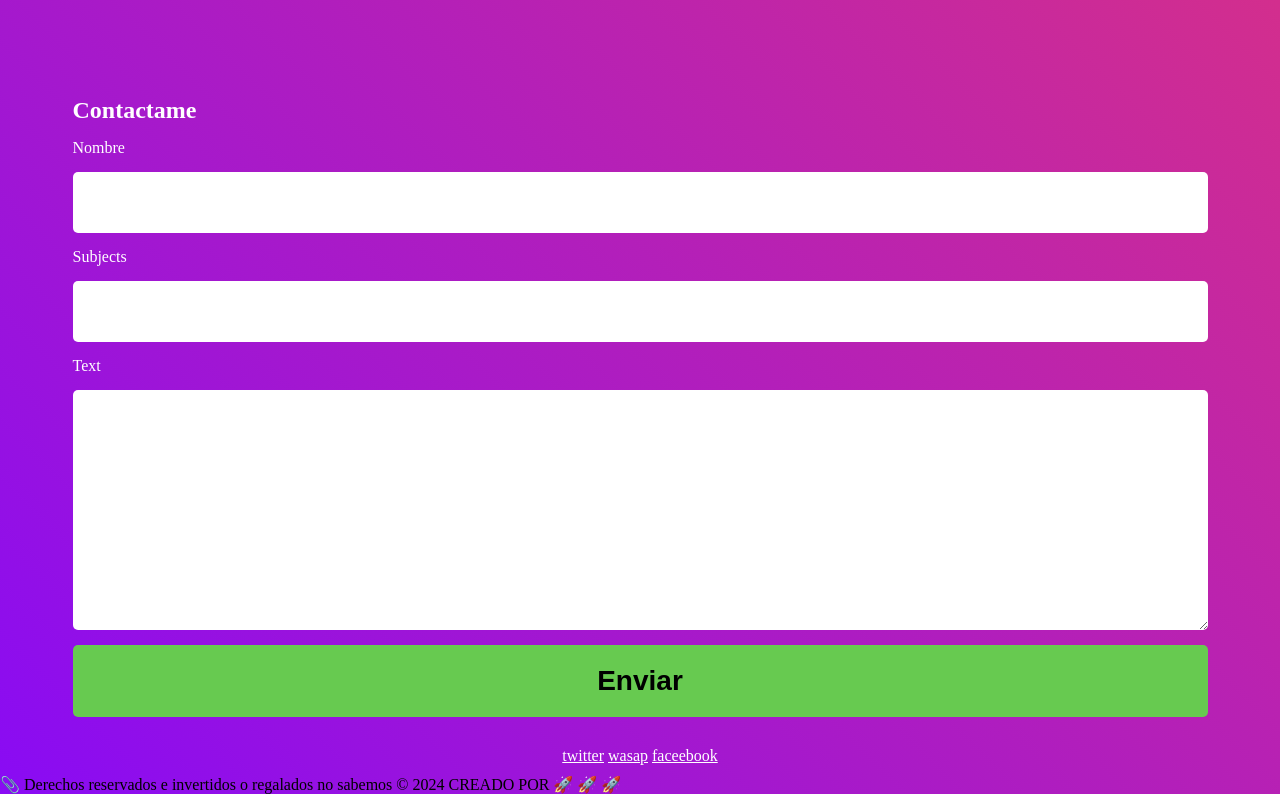
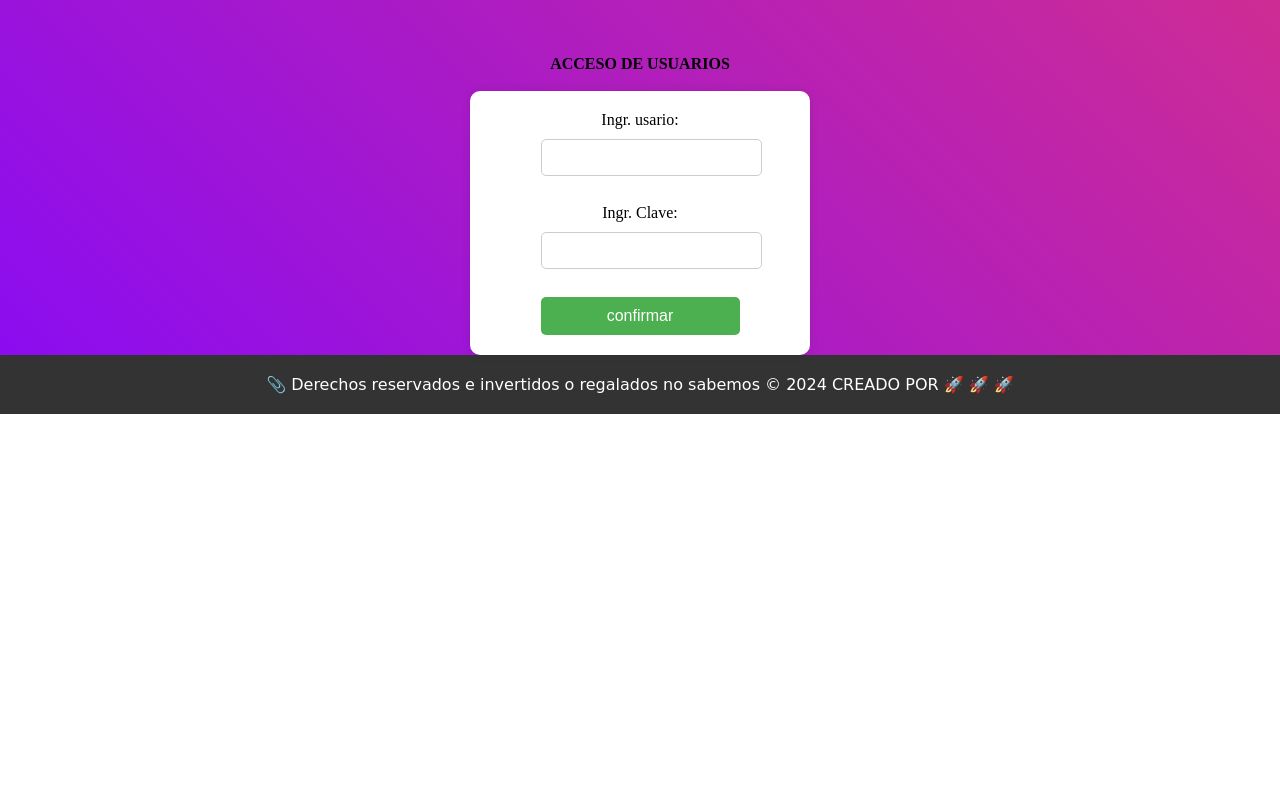
Before and after one commit to Olifame/Elduro, a plain HTML site: page index.html in a window 1280 px wide. Shown: the part 1013-1807 px from the top of the page. After the commit the page ends 1427 px from the top, so only its background shows below. Drawn offline with nearby package versions, Linux system fonts and the light colour scheme; a web font is replaced by a local one.

Commit message:
Centrar formulario

```diff
--- a/index.html
+++ b/index.html
@@ -7,7 +7,6 @@
     <link rel="preconnect" href="https://fonts.googleapis.com">
     <link rel="preconnect" href="https://fonts.gstatic.com" crossorigin>
     <link href="https://fonts.googleapis.com/css2?family=Badeen+Display&family=Playwrite+TZ+Guides&display=swap" rel="stylesheet">
-<script src="https://cdnjs.cloudflare.com/ajax/libs/jquery/3.4.1/jquery.min.js"></script>
   </head>
   <body>
     <header>
@@ -25,10 +24,13 @@
     </header>
     <main>
       <section class="destacado" id="home">
-      <h2 class="neonblack">&#128680 ¡Bienvenidos! &#x1F6A8</h2>
-      <p>SOMOS UNA ALTERNATIVA &#127758 ENFOCADA EN LOS NEGOCIOS SOSTENIBLES Y CIRCULARES ............... &#127793
+        <h2 class="neonblack">
+          &#128680 ¡Bienvenidos! &#x1F6A8
+        </h2>
+        <p>
+          SOMOS UNA ALTERNATIVA &#127758 ENFOCADA EN LOS NEGOCIOS SOSTENIBLES Y CIRCULARES ............... &#127793
         </p>
-      <a href="#" class="btn">Ver más</a>
+        <!-- <a href="#" class="btn">Ver más</a> -->
       </section>
       <section class="slider">
         <div class="grid-container">
@@ -45,28 +47,28 @@
             <p>Si buscas una experiencia sensorial única al momento de lavar tu ropa, el jabón de flores es perfecto para ti. Su fragancia sutil y delicada te transportará a un jardín lleno de aromas naturales.</p>
           </div>
         </div>
-      <!-- <div class="slider-controls">
-        <button class="prev">&lt;</button>
-        <button class="next">&gt;</button>
-      </div> -->
+
       </section>
       <section class="descripcion" id="project">
         <h2> <span class="neon"> &#10024 &#10024 LIMPIA HASTA LOS PECADOS DEL MUNDO &#10024 &#10024 </span> </h2>
         <p>Cuando se trata de jabón en barra, no hay otro como <span class="neonblack">EL DURO</span>, somos la primera empresa de fabricación de jabones en la región. Nuestro jabón es económico y súper limpiador, con un proceso de producción innovador y sostenible, que nos permite ofrecerte un producto de gran calidad a un precio muy económico y competitivo, aprovechando los recursos que se puedan adquirir de forma local generando un ciclo económico en la región.
           Comprando este producto USTED está ayudando a generar nuevos campos de economía en la región de Arauca, de forma indirecta pasa hacer parte de un motor de desarrollo económico para nuestra frontera, con sólo pasar un par de segundos lavando ropa.</p>
       </section>
+      <section id="sign_in">
+          <h4>ACCESO DE USUARIOS</h4><br>
+          <div class="form-container" >
+            <form>
+              Ingr. usario: <br>
+              <input type="text" id="usuario"><br><br>
+              Ingr. Clave: <br>
+              <input type="password" id="clave"><br><br>
+              <input type="button" value="confirmar" onclick="verificar()">
+            </form>
+          </div>
+      </section>
 
-    <!-- boton de wasap
 
-    <div class="Whatsapp-boton">
-
-      <a href="https://wa.me/3203550490?text=Quiero%20comprar%20un%20JABONZOTE">
-      <img class="boton" src="IMAGENES/icono.png" alt="">
-    </a>
-
-  </div>
-  formulario-->
-
+    <!--
     <section id="contact">
     <form action="">
       <h2> Contactame</h2>
@@ -94,7 +96,25 @@
 
 
 
-<!-- el footer-->
+  el footer-->
+
+      <script>
+          let control=0;
+          let contrasenia='acceso1';
+          function verificar() {
+              let clave=document.getElementById('clave').value;
+              if(clave!=contrasenia || clave==''){
+                  alert('CLAVE INCORRECTA O VACIA...INTENTE DE NUEVO');
+                  control++;
+                  if(control>=3){
+                      alert('INTENTOS AGOTADOS, ACCESO DENEGADO\
+                          CONTACTAR A SOPORTE TÉCNICO');
+                  }
+              }else{
+                  window.open('/IMAGENES/welcome.jpg');
+              }
+      }
+      </script>
   <footer>
     <p> &#128206 Derechos reservados e invertidos o regalados no sabemos © 2024 CREADO POR &#x1F680 &#128640 &#128640 </p>
   </footer>
@@ -107,32 +127,8 @@
 
   <!-- script-->
 
-<script>
-  function generateBalls() {
-    for (var i = 0; i < Math.floor(window.innerWidth / 20); i++) {
-      $(".gooey-animations").append(`
-      <div class="ball"></div>
-    `);
-      var colors = ["#28323B", "#FFA036"];
-      $(".ball")
-        .eq(i)
-        .css({
-          bottom: "0px",
-          left: Math.random() * window.innerWidth - 100,
-          "animation-delay": Math.random() * 5 + "s",
-          transform: "translateY(" + Math.random() * 10 + "px)",
-          "background-color": colors[i % 2]
-        });
-    }
-  }
-  generateBalls();
 
-  window.addEventListener("resize", function (e) {
-    $(".gooey-animations .ball").remove();
-    generateBalls();
-  });
 
-  </script>
 
   </body>
 </html>
--- a/style.css
+++ b/style.css
@@ -3,6 +3,14 @@
   margin: 0;
   padding: 0;
 }
+
+#sign_in {
+  display: flex;
+  flex-direction: column;
+  justify-items: center;
+  align-items: center;
+}
+
 
 .neonblack {
   color: #fff;
@@ -44,7 +52,7 @@
 
 main {
   background: rgb(137,11,244);
-background: linear-gradient(45deg, rgba(137,11,244,1) 0%, rgba(242,61,98,1) 100%);
+  background: linear-gradient(45deg, rgba(137,11,244,1) 0%, rgba(242,61,98,1) 100%);
 }
 
 /* Estilos para el header */
@@ -97,7 +105,7 @@ nav a:hover::before {
 
 /* Estilos para la sección destacada */
 .destacado {
-  /* background-color: #f9a03f; */
+
   color: #fff;
   text-align: center;
   padding: 50px;
@@ -138,7 +146,7 @@ nav a:hover::before {
 
 /* Estilos para la sección del slider */
 .slider {
-  /* position: relative; */
+
   padding: 1vh 1vw 1vh;
 }
 
@@ -164,7 +172,7 @@ nav a:hover::before {
 .slider-item p {
   color: #fff;
   background-color: rgba(0, 0, 0, 0.7);
-  /* position: absolute; */
+
   bottom: 0;
   left: 0;
   width: 90%;
@@ -176,30 +184,6 @@ nav a:hover::before {
   width: 82%;
  }
 
-/* .slider-controls {
-  position: absolute;
-  bottom: 0;
-  left: 0;
-  width: 100%;
-  display: flex;
-  justify-content: center;
-  align-items: center;
-  margin-bottom: 20px;
-} */
-
-/* .prev,
-.next {
-  background-color: #fff;
-  color: #333;
-  border: none;
-  padding: 10px 20px;
-  border-radius: 5px;
-  margin-right: 20px;
-  cursor: pointer;
-  font-size: 1.2rem;
-} */
-
-/* Animaciones usando pseudo-clases */
 .slider-item:nth-child(2):not(:last-child) {
   animation: slideRight 1s ease-in-out forwards;
 }
@@ -243,10 +227,9 @@ nav a:hover::before {
   margin-bottom: 30px;
 }
 
-/* formulario*/
+/* formulario
 #contact {
 
-  /* background-color:#9191b8; */
   display: grid;
   grid-template: auto 100px 7 700px;
   justify-content: center;
@@ -300,33 +283,6 @@ nav a:hover::before {
   font-weight: bold;
   font-size: 28px;
 
-
-
- /* boton de wasap
-
- .Whatsapp-boton {
-  background-color:#2e6329;
-  border: 1px solid #fff;
-  position:fixed;
-  z-index: 999;
-  border-radius: 50%;
-  bottom: 20px;
-  right: 25px;
-  padding: 25px;
-  transition: ease 0.3s;
-  animation: efecto 1.2s infinite;
-}
-
-.Whatsapp-boton:hover {
-  transform: scale(1.1);
-  transition: 0.3s;
-}
-
-.boton {
-  width: 80px;
-  transition: ease 1s;
-}
-
 @keyframes efecto {
   0%{
       box-shadow: 0 0 0 0 rgba(0, 0, 0, 0.85);
@@ -335,13 +291,60 @@ nav a:hover::before {
       box-shadow: 0 0 0 25px rgba(0, 0, 0, 0);
   }
 }
+
+
 */
+ /*ACCESO  */
 
 
 
+h4 {
+  display: flex;
+  justify-content: center;
+  align-items: center;
+}
+
+.form-container {
+  display: flex;
+  justify-content: center;
+  align-items: center;
+  background-color: #ffffff;
+  padding: 20px;
+  border-radius: 10px;
+  box-shadow: 0 0 10px rgba(0, 0, 0, 0.1);
+  width: 300px;
+  text-align: center;
+}
 
 
- /*Estilos para el footer  */
+input[type="text"], input[type="password"] {
+  width: 100%;
+  padding: 10px;
+  margin: 10px 0;
+  border: 1px solid #ccc;
+  border-radius: 5px;
+
+}
+
+input[type="button"] {
+  width: 100%;
+   padding: 10px;
+   border: none;
+   border-radius: 5px;
+   background-color: #4CAF50;
+   color: white;
+   font-size: 16px;
+   cursor: pointer;
+}
+
+input[type="button"]:hover {
+  background-color: #45a049; }
+
+
+/*Estilos para el footer  */
+
+
+
  footer {
   font-family: "Playwrite TZ Guides", cursive;
   font-weight: 400;
```
Also changed, not shown: IMAGENES/icono.png (deleted), IMAGENES/welcome.jpg (added). Lines whose indentation alone changed are shown as unchanged.
